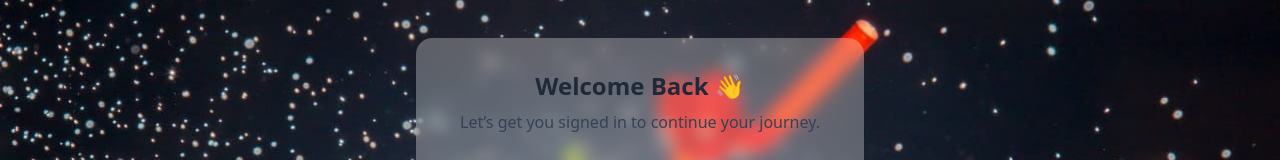
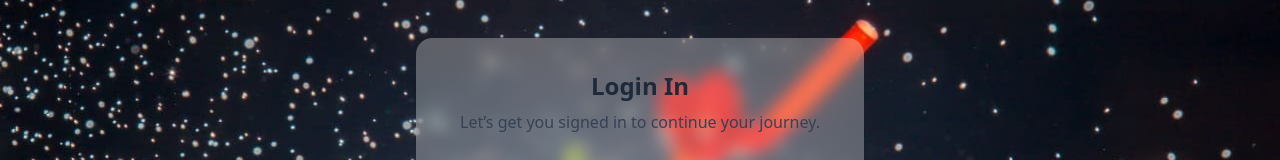
Before and after one commit to wealthZoneai/benjour-customer, a React (Vite) app: page / in a window 1280 px wide. Shown: the part 158-318 px from the top of the page. Built offline with nearby package versions, Linux system fonts and the light colour scheme.

Commit message:
form title update

```diff
--- a/src/pages/Login.tsx
+++ b/src/pages/Login.tsx
@@ -30,7 +30,7 @@ const Login = () => {
     >
       <div className="backdrop-blur-sm bg-white/30 shadow-xl rounded-2xl max-w-md w-full p-8 text-gray-800">
         <h1 className="text-2xl font-semibold mb-2 text-center">
-          Welcome Back 👋
+          Login In
         </h1>
         <p className="text-center text-gray-700 mb-6">
           Let’s get you signed in to continue your journey.
--- a/src/pages/Register.tsx
+++ b/src/pages/Register.tsx
@@ -32,7 +32,7 @@ const Register = () => {
 
       <div className="backdrop-blur-sm bg-white/30 shadow-xl rounded-2xl max-w-md w-full p-8 text-gray-800">
         <h1 className="text-2xl font-semibold mb-2 text-center">
-          Welcome Back 👋
+          Sign Up
         </h1>
         <p className="text-center text-gray-700 mb-6">
           Today is a new day. It’s your day. You shape it.
```
